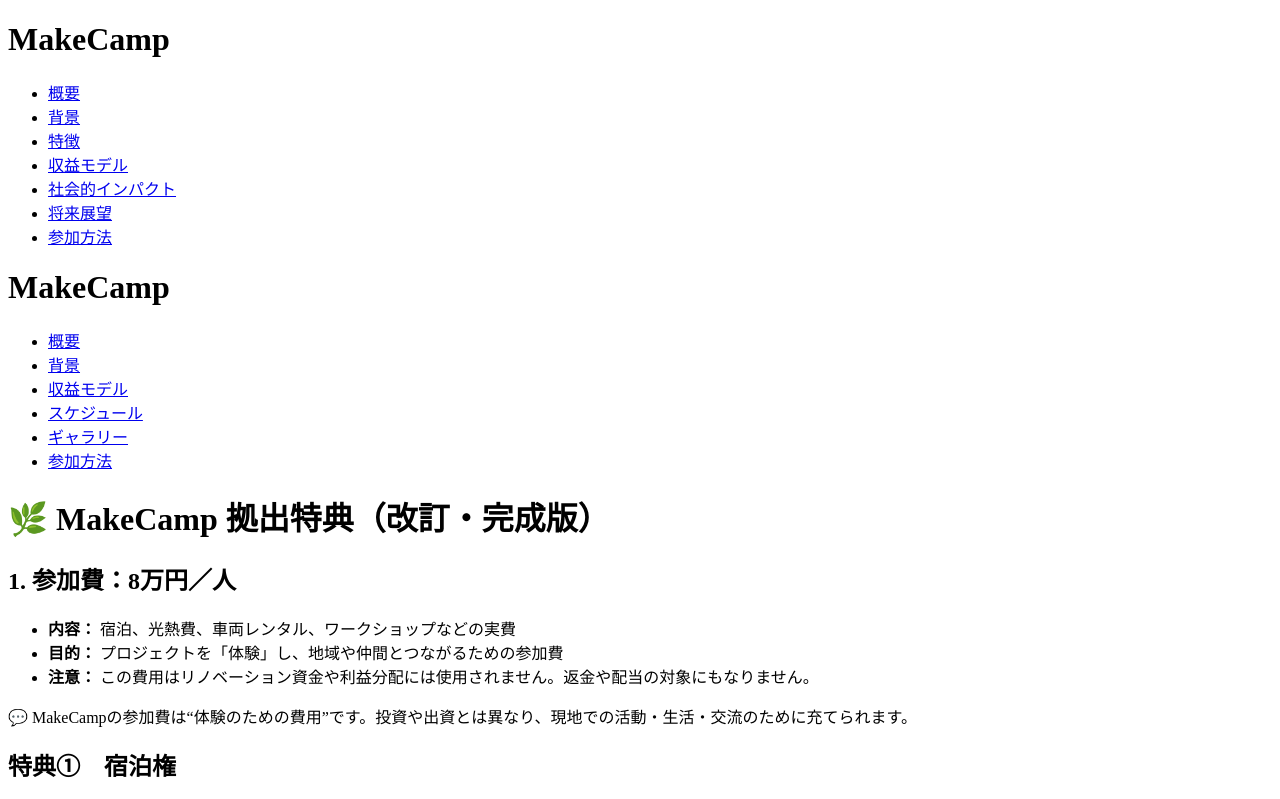
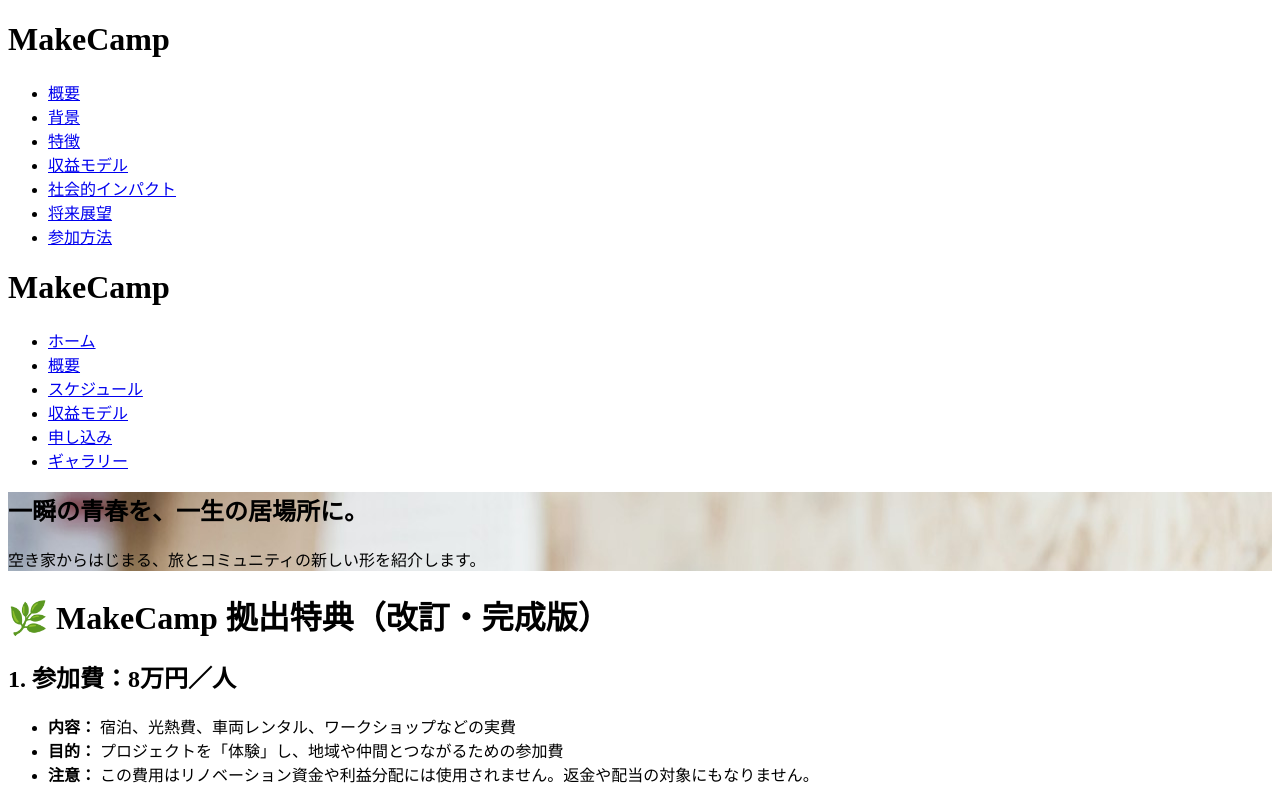
Before and after one commit to suwagen0408-droid/makecamp, a plain HTML site: page index.html in a window 1280 px wide. Shown: the top 799 px of the page. Drawn offline with Linux system fonts and the light colour scheme.

Commit message:
Update index.html

```diff
--- a/index.html
+++ b/index.html
@@ -19,22 +19,27 @@
 
 <body>
   <!-- 共通ナビ -->
-  <header>
+ <header>
     <div class="nav-container">
-      <h1 class="logo"><a href="index.html" style="text-decoration:none;color:inherit;">MakeCamp</a></h1>
+      <h1 class="logo">MakeCamp</h1>
       <nav>
         <ul>
-          <li><a href="index.html#about">概要</a></li>
-          <li><a href="overview.html">背景</a></li>
+          <li><a href="index.html">ホーム</a></li>
+          <li><a href="overview.html">概要</a></li>
+          <li><a href="schedule.html">スケジュール</a></li>
           <li><a href="model.html">収益モデル</a></li>
-          <li><a href="schedule.html">スケジュール</a></li>
+          <li><a href="apply.html">申し込み</a></li>
           <li><a href="gallery.html">ギャラリー</a></li>
-          <li><a href="apply.html">参加方法</a></li>
         </ul>
       </nav>
     </div>
+    <div class="hero small-hero" style="background-image: url('img/tools.jpg');">
+      <div class="hero-overlay">
+        <h2>一瞬の青春を、一生の居場所に。</h2>
+        <p>空き家からはじまる、旅とコミュニティの新しい形を紹介します。</p>
+      </div>
+    </div>
   </header>
-
   <main class="page-wrap">
 
     <div class="card tint-green">
```
